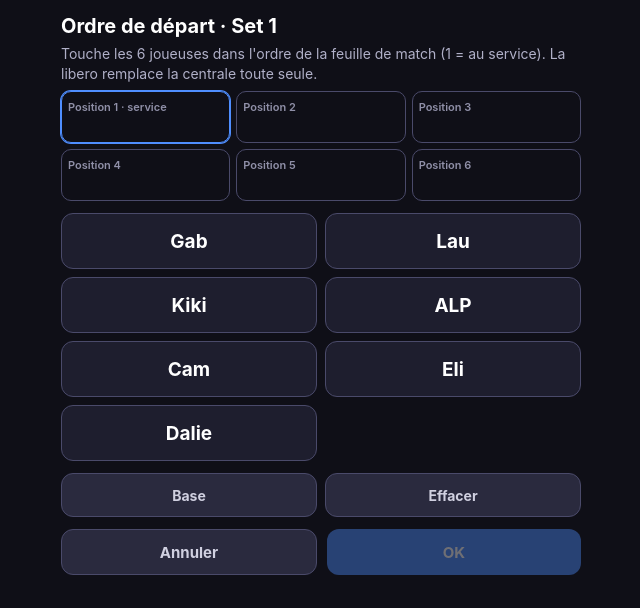
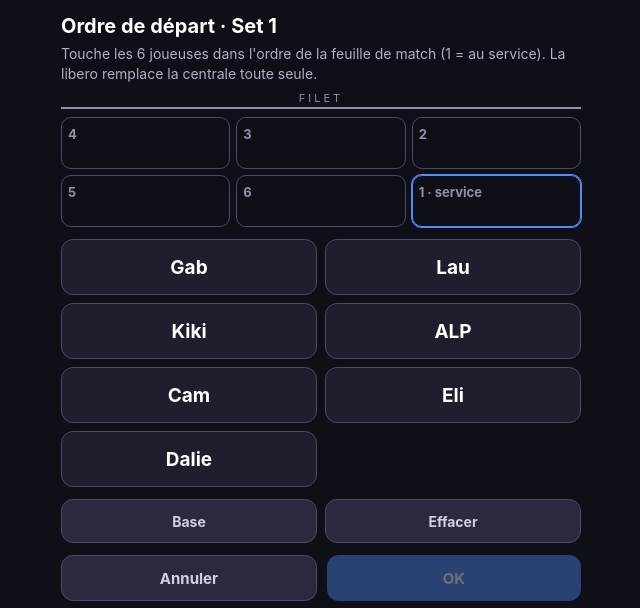
Before and after one commit to PolypusSOREL/vball, a plain HTML site: page essai/index.html in a window 1280 px wide. Both pictures are taken after a click on the button "Ordre". Shown: the whole page, without its empty margins (319-959 px from the left). Drawn offline with Linux system fonts and the light colour scheme.

Commit message:
essai 4.1-5: écran Ordre de départ disposé comme le terrain (4 3 2 / 5 6 1)
Co-Authored-By: Claude Opus 5.5 <noreply@anthropic.com>
Claude-Session: https://claude.ai/code/session_011SM9Ch7qVdgs7c1i888qgx

```diff
--- a/essai/index.html
+++ b/essai/index.html
@@ -65,7 +65,8 @@ body {
 .order-warn { font-size: 14px; color: #ffd166; font-weight: 700; margin-bottom: 8px; }
 .order-slots { display: grid; grid-template-columns: repeat(3, 1fr); gap: 6px; margin: 8px 0 12px; }
 .order-slots div { border: 1px solid #4a4a6a; border-radius: 10px; padding: 8px 6px; min-height: 52px; color: #fff; font-size: 17px; font-weight: 700; }
-.order-slots div small { display: block; font-size: 11px; color: #9090a8; font-weight: 600; }
+.order-slots div small { display: block; font-size: 13px; color: #9090a8; font-weight: 700; }
+.order-net { text-align: center; font-size: 11px; letter-spacing: 3px; color: #9090a8; border-bottom: 2px solid #9090a8; padding-bottom: 2px; margin-top: 6px; }
 .order-slots div.next { border-color: #4f8eff; box-shadow: 0 0 0 1px #4f8eff; }
 .order-names { display: grid; grid-template-columns: repeat(2, 1fr); gap: 8px; margin-bottom: 12px; }
 .order-names button { height: 56px; border-radius: 12px; border: 1px solid #4a4a6a; background: #1e1e2e; color: #fff; font-size: 19px; font-weight: 700; font-family: inherit; }
@@ -434,7 +435,7 @@ body.corr .court, body.corr .bottom-rows, body.corr .bench-zone { opacity: .25;
 <!-- HEADER -->
 <div class="header">
   <div class="header-row1">
-    <span class="logo">VBALL 4.1 <span style="font-size:10px;color:#ffb800;">ESSAI 4</span></span>
+    <span class="logo">VBALL 4.1 <span style="font-size:10px;color:#ffb800;">ESSAI 5</span></span>
     <span class="live-dot off" id="liveDot" title="Diffusion en direct">📡</span>
     <input class="adverse-input" id="advInput" type="text" placeholder="Équipe adverse…" maxlength="30">
   </div>
@@ -521,6 +522,7 @@ body.corr .court, body.corr .bottom-rows, body.corr .bench-zone { opacity: .25;
     <h3 id="orderTitle">Ordre de départ</h3>
     <p class="order-help">Touche les 6 joueuses dans l'ordre de la feuille de match (1 = au service). La libero remplace la centrale toute seule.</p>
     <p class="order-warn" id="orderWarn"></p>
+    <div class="order-net">FILET</div>
     <div class="order-slots" id="orderSlots"></div>
     <div class="order-names" id="orderNames"></div>
     <div class="order-quick">
@@ -1213,7 +1215,8 @@ function lastMatchStart() {
 }
 function renderOrder() {
   var h = '';
-  for (var i = 0; i < 6; i++) h += '<div class="' + (i === _order.length ? 'next' : '') + '"><small>Position ' + (i+1) + (i === 0 ? ' · service' : '') + '</small>' + (_order[i] || '') + '</div>';
+  // disposé comme sur le terrain : 4 3 2 en avant, 5 6 1 en arrière (le 1 en bas à droite)
+  [3,2,1,4,5,0].forEach(function(i){ h += '<div class="' + (i === _order.length ? 'next' : '') + '"><small>' + (i+1) + (i === 0 ? ' · service' : '') + '</small>' + (_order[i] || '') + '</div>'; });
   document.getElementById('orderSlots').innerHTML = h;
   document.getElementById('orderNames').innerHTML = orderCandidates().map(function(n){
     return '<button class="' + (_order.indexOf(n) >= 0 ? 'used' : '') + '" data-o="' + n + '">' + n + '</button>'; }).join('');
--- a/essai/sw.js
+++ b/essai/sw.js
@@ -3,7 +3,7 @@
 // téléphone (localStorage, clé vb41), séparées de celles de la version principale.
 //
 // Pour publier une nouvelle version d'essai : changer le numéro ci-dessous.
-var CACHE = 'vball-essai-v4.1-5';
+var CACHE = 'vball-essai-v4.1-6';
 var FILES = [
   './',
   './index.html',
```
